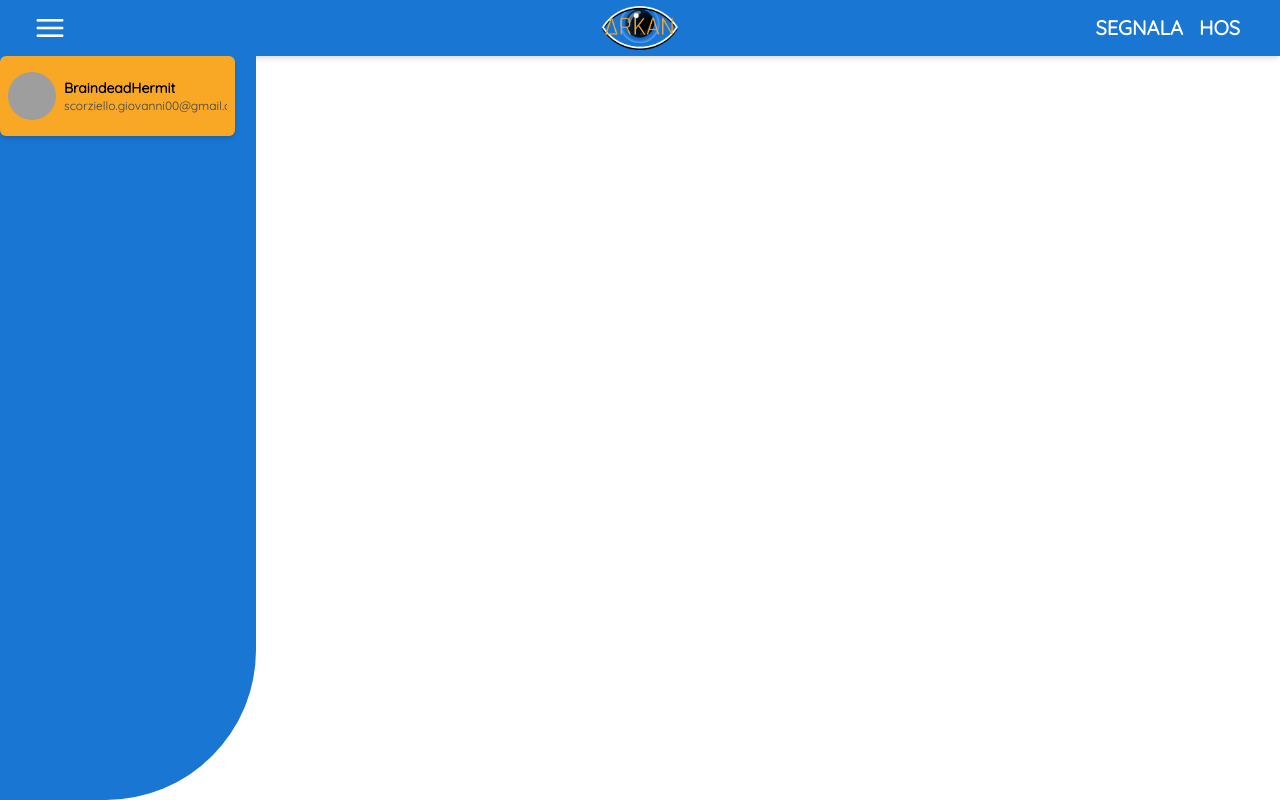
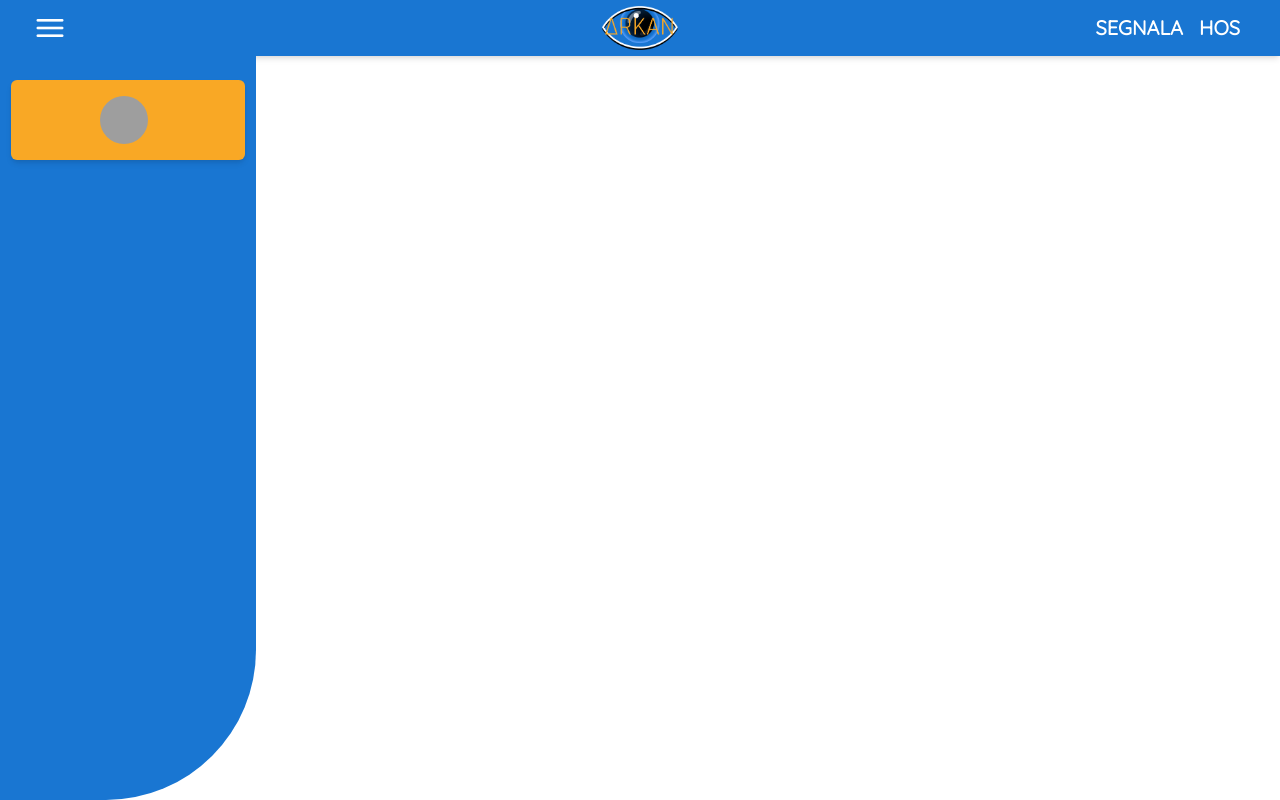
Before and after one commit to xrenegade100/arkan, a Next.js app: page / in a window 1280 px wide. Built offline with nearby package versions, Linux system fonts and the light colour scheme; grey boxes are pictures that could not be loaded.

Commit message:
feat: internal layout

```diff
--- a/components/Sidebar/index.tsx
+++ b/components/Sidebar/index.tsx
@@ -1,10 +1,21 @@
 import React from 'react';
 import UserCard from './UserCard'
 
-const Sidebar: React.FC = () => {
+interface Props {
+  username: string;
+  email: string;
+  children: React.ReactElement | React.ReactElement[];
+}
+
+const Sidebar: React.FC<Props> = ({username, email, children}: Props) => {
   return (
     <div className="w-full sm:w-2/4 md:w-4/12 lg:w-1/5 fixed top-14 left-0 bottom-0 bg-primary-main sm:rounded-br-quarter transition-all">
-      <UserCard email='scorziello.giovanni00@gmail.com' username='BraindeadHermit'/>
+      <div className='flex flex-col w-full justify-start items-center py-6'>
+        <UserCard email={email} username={username}/>
+        <div className='py-6 w-full flex flex-col justify-center items-end'>
+          {children}
+        </div>
+      </div>
     </div>
   );
 };
```
